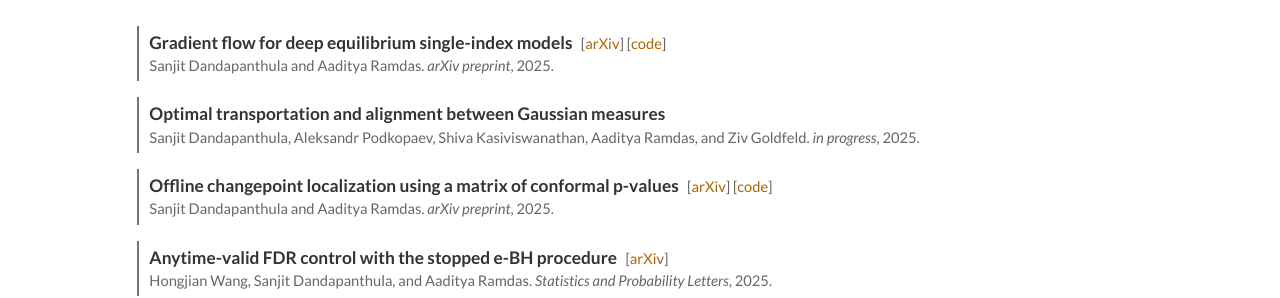
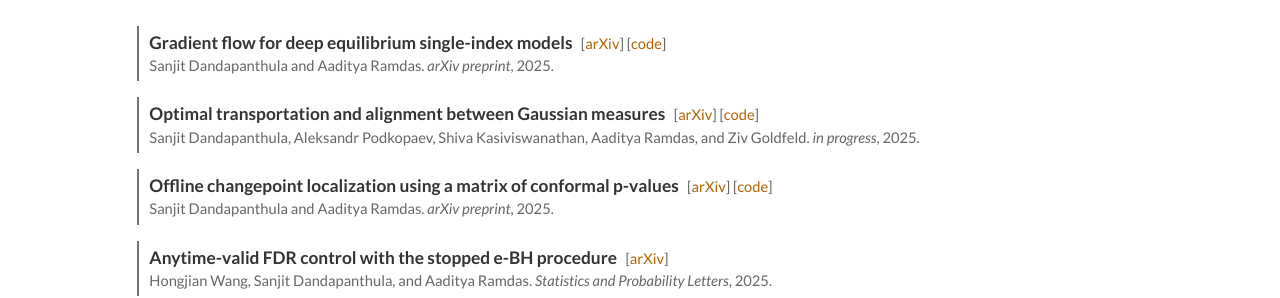
Before and after one commit to sanjitdp/sanjitdp.github.io, a Jekyll site: the page built from papers/index.html, in a window 1280 px wide. Shown: the part 133-431 px from the top of the page. Built offline with Jekyll 4.4.1, drawn with Linux system fonts in a browser that asks for light colours.

Commit message:
added gw paper arxiv link to website

```diff
--- a/papers/index.html
+++ b/papers/index.html
@@ -62,7 +62,8 @@ title: Papers
         <div class="paper-item">
             <span class="paper-title">Optimal transportation and alignment between Gaussian measures</span>
             <span class="paper-links">
-
+                [<a href="https://arxiv.org/abs/2512.03579" target="_blank">arXiv</a>]
+                [<a href="https://github.com/sanjitdp/gaussian-gw" target="_blank">code</a>]
             </span>
             <div class="paper-details">Sanjit Dandapanthula, Aleksandr Podkopaev, Shiva Kasiviswanathan, Aaditya Ramdas,
                 and Ziv Goldfeld. <em>in progress</em>, 2025.</div>
```
Also changed, not shown: index.md (+1 -1 lines), 1 other file.
